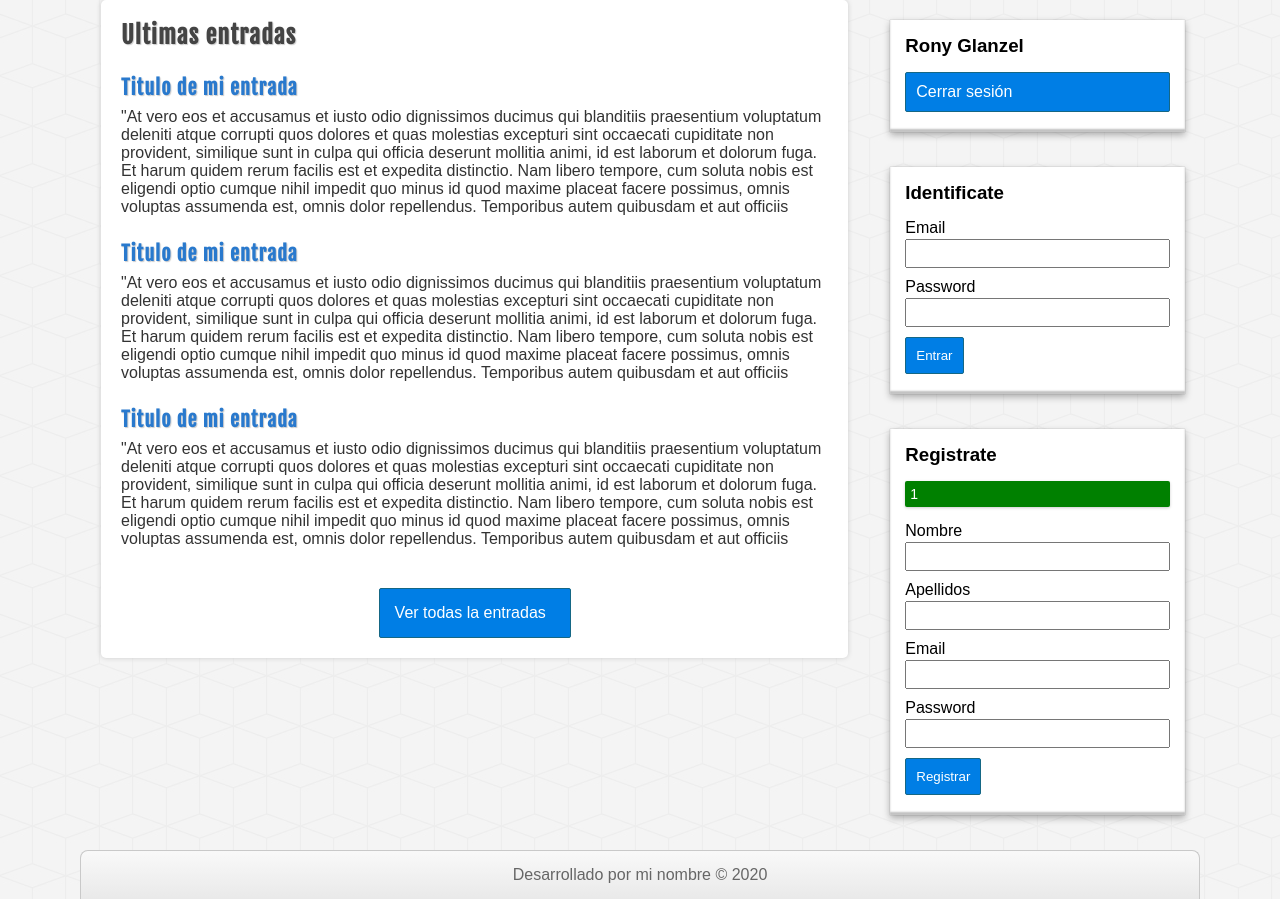
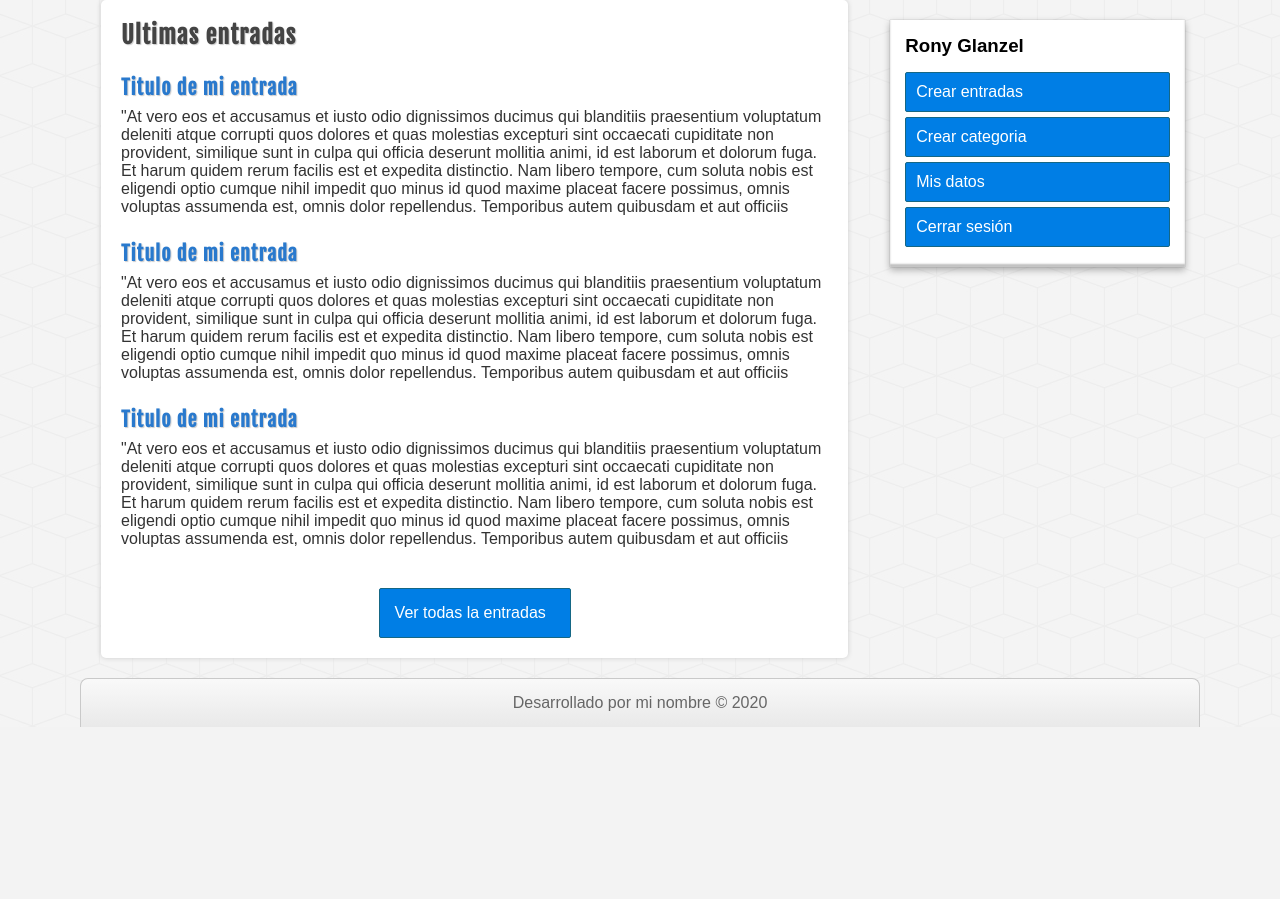
Before and after one commit to RaGlanzel/proyectoPHP, a PHP site: page /index.php in a window 1280 px wide. Shown: the part 187-1086 px from the top of the page. After the commit the page ends 914 px from the top, so only its background shows below. Run offline with PHP 8.4, Linux system fonts and the light colour scheme; a user stored in the database is signed in; data comes from the database, SQL or seed files in the repository.

Commit message:
login completo y categorias sincronizadas con la base de datos

```diff
--- a/includes/lateral.php
+++ b/includes/lateral.php
@@ -1,14 +1,18 @@
 
-<?php require_once 'includes/helpers.php'; ?>
-<?php session_start() ?>
+
+
 <aside id="sidebar">
 <?php if(isset($_SESSION['usuario'])): ?>
 <div id="login" class="bloque">
     <h3><?=$_SESSION['usuario']['nombre'].' '.$_SESSION['usuario']['apellidos']; ?></h3>
     <!--botones-->
-    <a href="cerrar.php" class="boton">Cerrar sesión</a>
+    <a href="includes/cerrar.php" class="boton boton-naranja">Crear entradas</a>
+    <a href="includes/cerrar.php" class="boton">Crear categoria</a>
+    <a href="includes/cerrar.php" class="boton boton-verder">Mis datos</a>
+    <a href="includes/cerrar.php" class="boton boton-rojo">Cerrar sesión</a>
 </div>
 <?php endif; ?>
+    <?php if(!isset($_SESSION['usuario'])): ?>
     <div id="login" class="bloque">
         <h3>Identificate</h3>
         <?php if(isset($_SESSION['error_login'])): ?>
@@ -16,7 +20,7 @@
     <?=$_SESSION['error_login']; ?>
 </div>
 <?php endif; ?>
-        <form method="post" action="login.php">
+        <form method="post" action="includes/login.php">
             <label for="email">Email</label>
             <input type="email" name="email"/>
 
@@ -62,5 +66,5 @@
         </form>
         <?php borrarErrores(); ?>
     </div>
-
+   <?php endif; ?>
 </aside>
```
